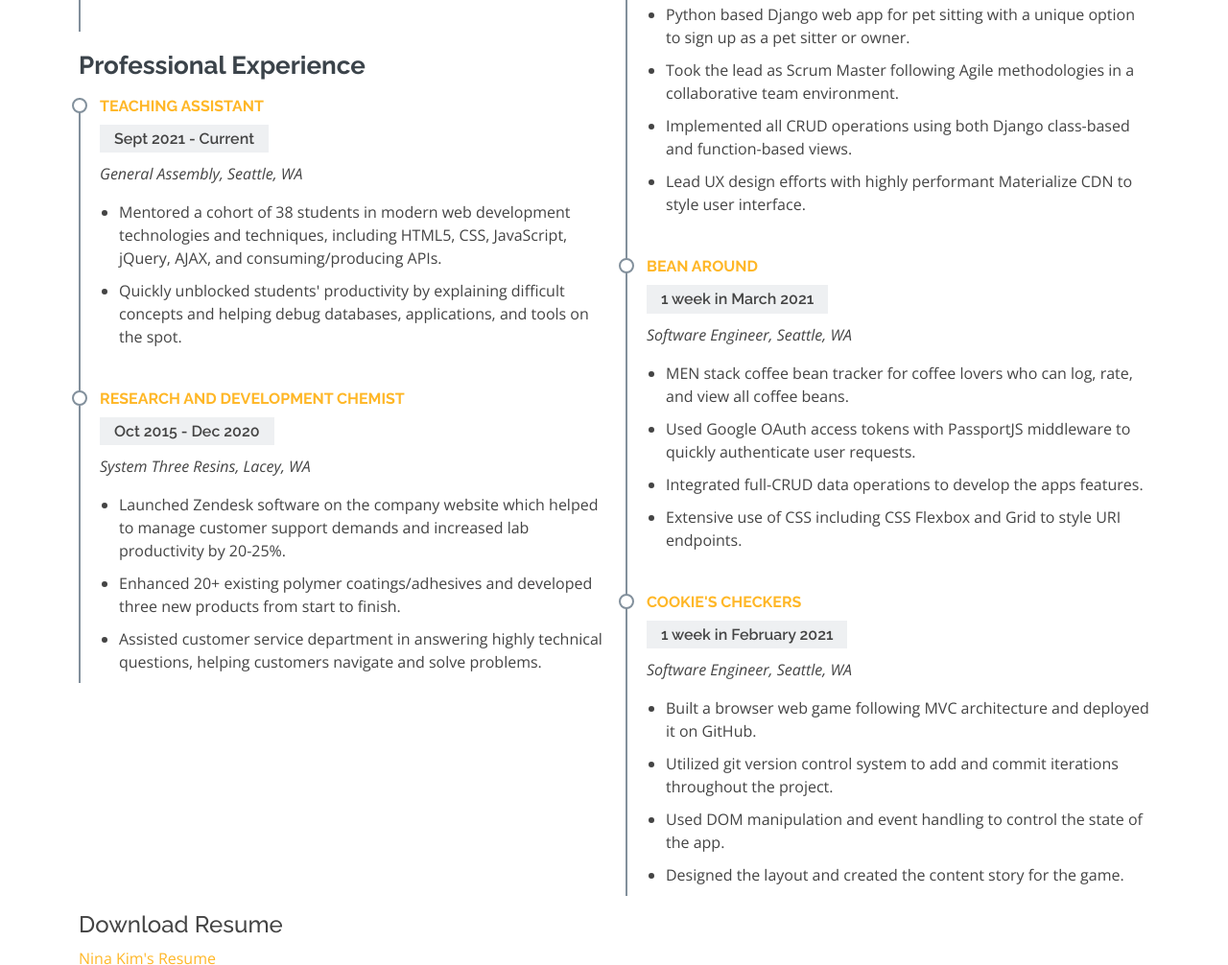
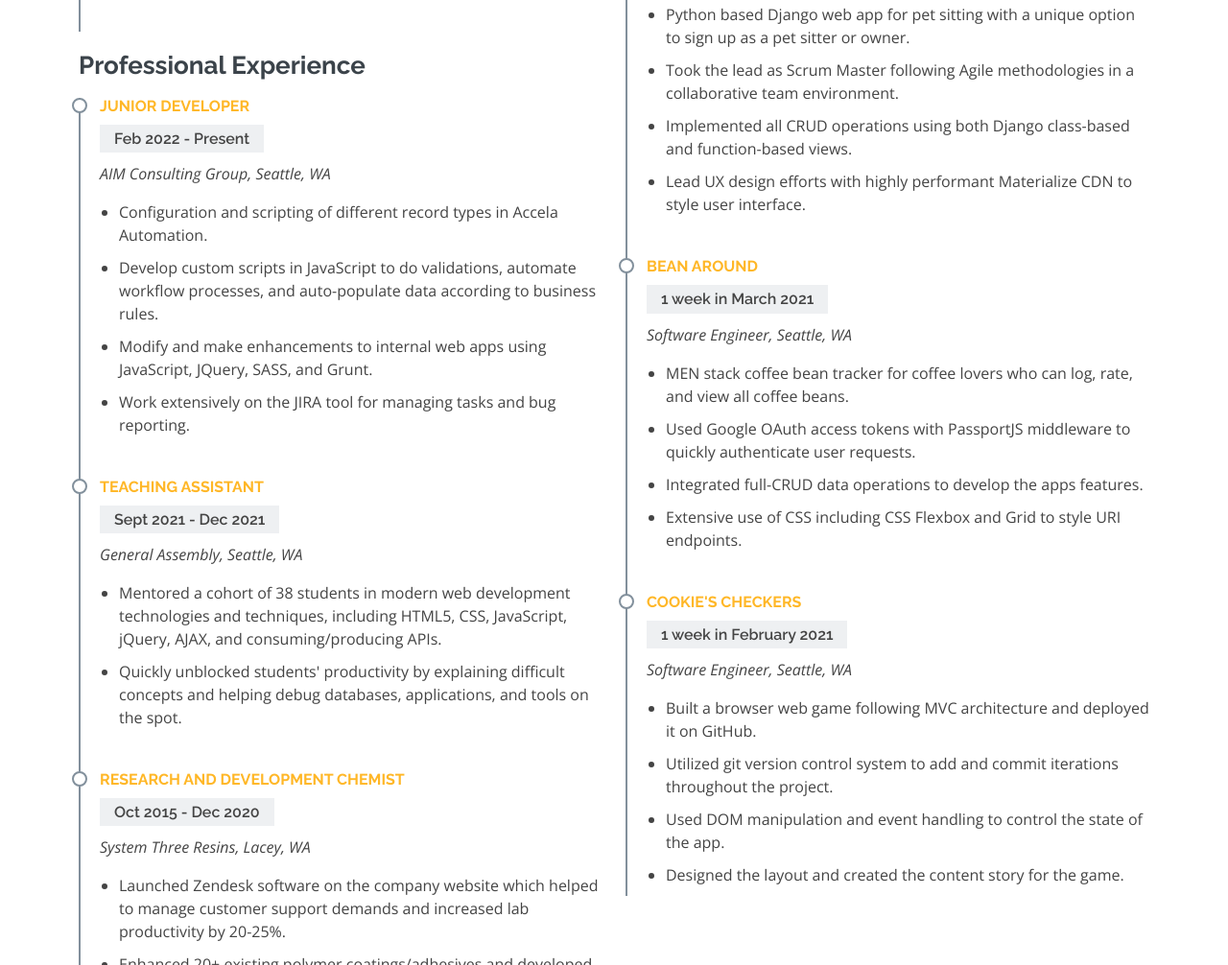
Before and after one commit to ninalk/ninalk.github.io, a plain HTML site: page index.html in a window 1280 px wide. Shown: the part 2479-3485 px from the top of the page at 96% size. Drawn offline with nearby package versions, Linux system fonts and the light colour scheme.

Commit message:
update resume

```diff
--- a/index.html
+++ b/index.html
@@ -98,7 +98,7 @@
             software not only helps users get fast, reliable support but also to provide balance for small businesses that have limited resources.
             <br>
             <br>
-            With a good understanding of product life-cycle, research, and user experience, I hope to utilize these same skills in building software that lasts.</p>
+            With a good understanding of product life-cycle, research, and user experience, I utilize these same skills to build software that lasts.</p>
         </div>
 
         <div class="row">
@@ -226,8 +226,22 @@
 
             <h3 class="resume-title">Professional Experience</h3>
             <div class="resume-item">
+              <h4>Junior Developer</h4>
+              <h5>Feb 2022 - Present</h5>
+              <p><em>AIM Consulting Group, Seattle, WA</em></p>
+              <p>
+              <ul>
+                <li>Configuration and scripting of different record types in Accela Automation.</li>
+                <li>Develop custom scripts in JavaScript to do validations, automate workflow processes, and auto-populate data according to business rules.</li>
+                <li>Modify and make enhancements to internal web apps using JavaScript, JQuery, SASS, and Grunt.
+                </li>
+                <li>Work extensively on the JIRA tool for managing tasks and bug reporting.</li>
+              </ul>
+              </p>
+            </div>
+            <div class="resume-item">
               <h4>Teaching Assistant</h4>
-              <h5>Sept 2021 - Current</h5>
+              <h5>Sept 2021 - Dec 2021</h5>
               <p><em>General Assembly, Seattle, WA</em></p>
               <p>
               <ul>
@@ -249,7 +263,6 @@
               </p>
             </div>
           </div>
-
 
           <div class="col-lg-6">
             <h3 class="resume-title">Web Development Projects</h3>
```
